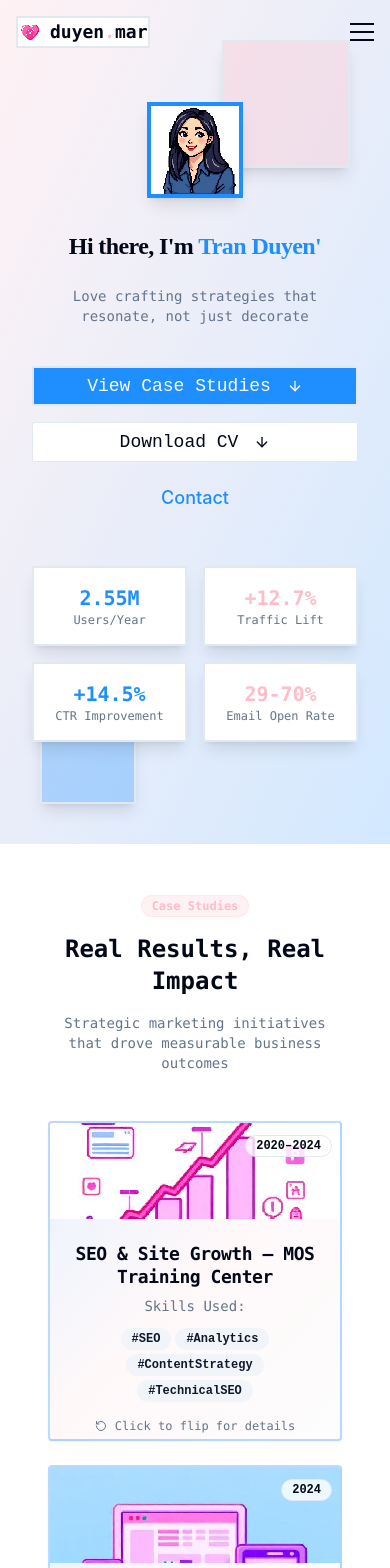
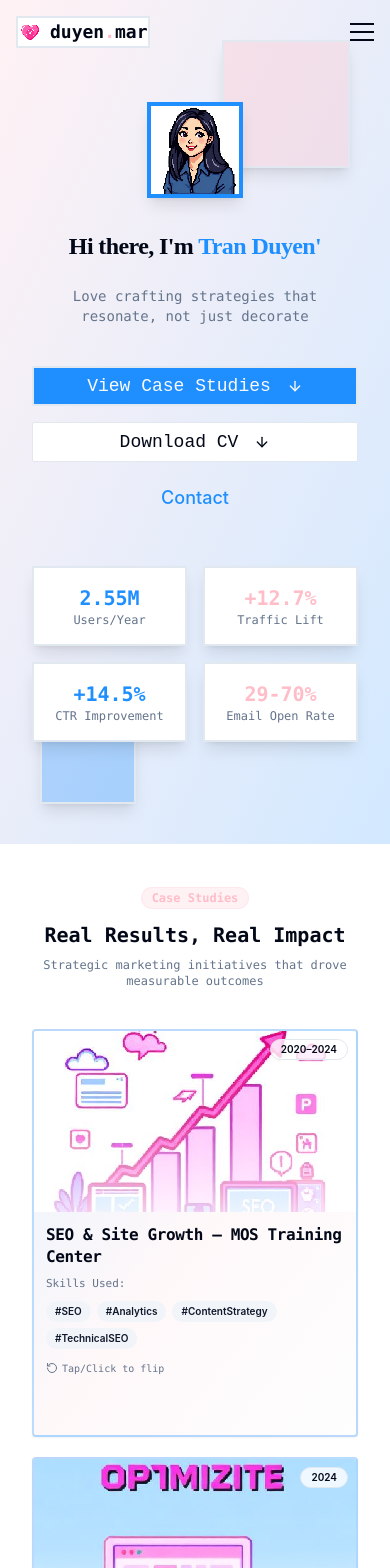
Before and after one commit to noobiedesu/demo-portfolio, a React (Vite) app: page / in a window 390 px wide. Shown: the top 1568 px of the page. Built offline with nearby package versions, Linux system fonts and the light colour scheme.

Commit message:
Refactor CaseStudies for improved visuals
Enable line-clamp and refactor the CaseStudies component to use flip cards with improved mobile and desktop visuals. This includes crisp images, fixed aspect ratios, text clamping, and smooth flipping animations.

```diff
--- a/package.json
+++ b/package.json
@@ -39,6 +39,7 @@
     "@radix-ui/react-toggle": "^1.1.0",
     "@radix-ui/react-toggle-group": "^1.1.0",
     "@radix-ui/react-tooltip": "^1.1.4",
+    "@tailwindcss/line-clamp": "^0.4.4",
     "@tanstack/react-query": "^5.56.2",
     "class-variance-authority": "^0.7.1",
     "clsx": "^2.1.1",
@@ -80,4 +81,4 @@
     "typescript-eslint": "^8.0.1",
     "vite": "^5.4.1"
   }
-  }
+}
--- a/src/components/CaseStudies.tsx
+++ b/src/components/CaseStudies.tsx
@@ -1,154 +1,156 @@
-import React, { useState, useEffect } from 'react';
-import { Badge } from '@/components/ui/badge';
-import { Card, CardContent, CardHeader, CardTitle } from '@/components/ui/card';
-import { CheckCircle, Target, Zap, RotateCcw } from 'lucide-react';
-import { caseStudies } from '@/data/caseStudies';
+import React, { useEffect, useState } from "react";
+import { Badge } from "@/components/ui/badge";
+import { Card, CardContent, CardHeader, CardTitle } from "@/components/ui/card";
+import { CheckCircle, Target, Zap, RotateCcw } from "lucide-react";
+import { caseStudies } from "@/data/caseStudies";
 
 const CaseStudies = () => {
-  const [flippedCards, setFlippedCards] = useState<Set<string>>(new Set());
-
-  const toggleCard = (id: string) => {
-    setFlippedCards(prev => {
-      const newSet = new Set(prev);
-      if (newSet.has(id)) {
-        newSet.delete(id);
-      } else {
-        newSet.add(id);
-      }
-      return newSet;
+  const [flipped, setFlipped] = useState<Set<string>>(new Set());
+  const toggle = (id: string) =>
+    setFlipped(prev => {
+      const s = new Set(prev);
+      s.has(id) ? s.delete(id) : s.add(id);
+      return s;
     });
-  };
 
   useEffect(() => {
-    const observerOptions = {
-      root: null,
-      rootMargin: '0px',
-      threshold: 0.1
-    };
-
-    const observer = new IntersectionObserver((entries) => {
-      entries.forEach(entry => {
-        if (entry.isIntersecting) {
-          entry.target.classList.add('active');
-          entry.target.classList.remove('inactive');
-        }
+    const ob = new IntersectionObserver(
+      (entries) => entries.forEach(e => e.isIntersecting && e.target.classList.add("active")),
+      { threshold: 0.1 }
+    );
+    document.querySelectorAll(".case-study-reveal").forEach((el, i) => {
+      (el as HTMLElement).style.transitionDelay = `${i * 0.12}s`;
+      ob.observe(el);
     });
-    }, observerOptions);
-
-    const revealElements = document.querySelectorAll('.case-study-reveal');
-    revealElements.forEach((element, index) => {
-      element.classList.add('inactive');
-      (element as HTMLElement).style.transitionDelay = `${index * 0.2}s`;
-      observer.observe(element);
-    });
-
-    return () => {
-      revealElements.forEach(element => {
-        observer.unobserve(element);
-      });
-    };
+    return () => ob.disconnect();
   }, []);
 
   return (
-    <section id="case-studies" className="section py-12 md:py-24">
+    <section id="case-studies" className="py-10 md:py-20">
       <div className="container mx-auto px-4 sm:px-6">
-        <div className="text-center mb-12">
-          <Badge className="pixel-button bg-accent/20 text-accent border-accent/20 mb-4 font-mono">Case Studies</Badge>
-          <h2 className="text-2xl md:text-3xl font-bold mb-4 font-mono">Real Results, Real Impact</h2>
-          <p className="text-muted-foreground max-w-2xl mx-auto font-mono text-sm">
-            Strategic marketing initiatives that drove measurable business outcomes
+        <div className="text-center mb-10">
+          <Badge className="pixel-button bg-accent/20 text-accent border-accent/20 mb-3 font-mono">
+            Case Studies
+          </Badge>
+          <h2 className="text-xl md:text-3xl font-bold mb-2 font-mono">Real Results, Real Impact</h2>
+          <p className="text-muted-foreground max-w-2xl mx-auto font-mono text-xs md:text-sm">
+            Strategic marketing initiatives that drove measurable outcomes
           </p>
         </div>
 
-        <div className="grid grid-cols-1 lg:grid-cols-2 xl:grid-cols-3 gap-6">
-          {caseStudies.map((study, index) => (
-            <div key={study.id} className="case-study-reveal reveal">
-              <div className="flip-card h-80 cursor-pointer" onClick={() => toggleCard(study.id)}>
-                <div className={`flip-card-inner ${flippedCards.has(study.id) ? 'flipped' : ''}`}>
-                  {/* Front of card */}
-                  <div className="flip-card-front">
-                    <Card className="h-full pixel-card bg-gradient-to-br from-primary/10 via-accent/10 to-secondary/10 border-2 border-primary/30 overflow-hidden">
-                      <div className="relative h-24 sm:h-28 md:h-32 overflow-hidden">
+        <div className="grid grid-cols-1 md:grid-cols-2 xl:grid-cols-3 gap-5 md:gap-6">
+          {caseStudies.map(study => {
+            const isFlipped = flipped.has(study.id);
+            return (
+              <div key={study.id} className="case-study-reveal">
+                <div
+                  className={`flip-card group relative w-full aspect-[4/5] sm:aspect-[3/4] ${isFlipped ? "flipped" : ""}`}
+                  onClick={() => toggle(study.id)}
+                  role="button"
+                  aria-label={`Toggle ${study.title}`}
+                >
+                  <div className="flip-card-inner absolute inset-0">
+
+                    {/* FRONT */}
+                    <div className="flip-face absolute inset-0">
+                      <Card className="h-full w-full pixel-card bg-gradient-to-br from-primary/10 via-accent/10 to-secondary/10 border-2 border-primary/30 overflow-hidden">
+                        <div className="relative w-full aspect-video overflow-hidden">
                           <img
                             src={study.image}
                             alt={study.title}
                             className="w-full h-full object-cover pixel-image"
                           />
-                        <div className="absolute top-2 right-2">
-                          <Badge variant="outline" className="text-xs pixel-button bg-background/80">{study.period}</Badge>
+                          <div className="absolute inset-0 bg-gradient-to-t from-background/80 via-background/20 to-transparent" />
+                          <Badge variant="outline" className="absolute top-2 right-2 text-[10px] sm:text-xs bg-background/80">
+                            {study.period}
+                          </Badge>
                         </div>
-                      </div>
-                      <CardHeader className="pb-2">
-                        <CardTitle className="text-lg font-mono leading-tight text-center">{study.title}</CardTitle>
+
+                        <CardHeader className="pb-1 pt-3 px-3">
+                          <CardTitle className="font-mono text-base md:text-lg leading-snug line-clamp-2">
+                            {study.title}
+                          </CardTitle>
                         </CardHeader>
-                      <CardContent className="pt-0">
-                        <div className="text-center mb-4">
-                          <p className="text-sm text-muted-foreground font-mono mb-3">Skills Used:</p>
-                          <div className="flex flex-wrap gap-1 justify-center">
-                            {study.skills.map((skill, idx) => (
-                              <Badge key={idx} variant="secondary" className="text-xs pixel-button">
-                                #{skill}
+
+                        <CardContent className="px-3 pt-1">
+                          <p className="text-[11px] md:text-xs text-muted-foreground font-mono mb-2">
+                            Skills Used:
+                          </p>
+                          <div className="flex flex-wrap gap-1.5">
+                            {study.skills.slice(0, 4).map((s: string, i: number) => (
+                              <Badge key={i} variant="secondary" className="text-[10px] md:text-xs px-2 py-0.5">
+                                #{s}
                               </Badge>
                             ))}
+                            {study.skills.length > 4 && (
+                              <Badge variant="outline" className="text-[10px] md:text-xs px-2 py-0.5">
+                                +{study.skills.length - 4}
+                              </Badge>
+                            )}
                           </div>
-                        </div>
-                        <div className="text-center">
-                          <p className="text-xs text-muted-foreground font-mono flex items-center justify-center gap-2">
-                            <RotateCcw className="w-3 h-3" />
-                            Click to flip for details
+
+                          <p className="mt-3 text-[10px] md:text-xs text-muted-foreground font-mono flex items-center gap-1">
+                            <RotateCcw className="w-3 h-3 shrink-0" />
+                            Tap/Click to flip
                           </p>
-                        </div>
                         </CardContent>
                       </Card>
                     </div>
 
-                  {/* Back of card */}
-                  <div className="flip-card-back">
-                    <Card className="h-full pixel-card bg-gradient-to-br from-secondary/20 via-primary/10 to-accent/10 border-2 border-accent/30">
-                      <CardHeader className="pb-2">
+                    {/* BACK */}
+                    <div className="flip-face absolute inset-0 [transform:rotateY(180deg)]">
+                      <Card className="h-full w-full pixel-card bg-gradient-to-br from-secondary/20 via-primary/10 to-accent/10 border-2 border-accent/30">
+                        <CardHeader className="pb-2 px-3 pt-3">
                           <div className="flex items-center justify-between">
-                          <Badge variant="outline" className="text-xs pixel-button">{study.period}</Badge>
+                            <Badge variant="outline" className="text-[10px] sm:text-xs">
+                              {study.period}
+                            </Badge>
                             <RotateCcw className="w-4 h-4 text-muted-foreground" />
                           </div>
-                        <CardTitle className="text-sm font-mono leading-tight">{study.title}</CardTitle>
+                          <CardTitle className="text-[13px] md:text-sm font-mono leading-snug line-clamp-2">
+                            {study.title}
+                          </CardTitle>
                         </CardHeader>
-                      <CardContent className="space-y-3 text-xs">
+
+                        <CardContent className="px-3 pb-3 space-y-3 overflow-y-auto">
                           <div>
                             <div className="flex items-center gap-1 mb-1">
-                            <Target className="w-3 h-3 text-destructive" />
-                            <span className="font-semibold text-foreground">Problem</span>
+                              <Target className="w-3 h-3 text-destructive shrink-0" />
+                              <span className="font-semibold text-foreground text-xs">Problem</span>
                             </div>
-                          <p className="text-muted-foreground text-xs">{study.problem}</p>
+                            <p className="text-muted-foreground text-[11px] leading-5 line-clamp-3">
+                              {study.problem}
+                            </p>
                           </div>
 
                           <div>
                             <div className="flex items-center gap-1 mb-1">
-                            <Zap className="w-3 h-3 text-yellow-500" />
-                            <span className="font-semibold text-foreground">Actions</span>
+                              <Zap className="w-3 h-3 text-yellow-500 shrink-0" />
+                              <span className="font-semibold text-foreground text-xs">Actions</span>
                             </div>
-                          <ul className="space-y-0.5">
-                            {study.actions.slice(0, 2).map((action, idx) => (
-                              <li key={idx} className="text-muted-foreground flex items-start gap-1 text-xs">
-                                <span className="text-accent mt-0.5">•</span>
-                                {action}
+                            <ul className="space-y-1">
+                              {study.actions.slice(0, 2).map((a: string, i: number) => (
+                                <li key={i} className="text-muted-foreground text-[11px] leading-5 flex gap-1">
+                                  <span className="text-accent mt-1">•</span>
+                                  <span className="line-clamp-2">{a}</span>
                                 </li>
                               ))}
                               {study.actions.length > 2 && (
-                              <li className="text-muted-foreground text-xs">+{study.actions.length - 2} more...</li>
+                                <li className="text-muted-foreground text-[11px]">+{study.actions.length - 2} more…</li>
                               )}
                             </ul>
                           </div>
 
                           <div>
                             <div className="flex items-center gap-1 mb-1">
-                            <CheckCircle className="w-3 h-3 text-green-500" />
-                            <span className="font-semibold text-foreground">Results</span>
+                              <CheckCircle className="w-3 h-3 text-green-500 shrink-0" />
+                              <span className="font-semibold text-foreground text-xs">Results</span>
                             </div>
-                          <ul className="space-y-0.5">
-                            {study.results.map((result, idx) => (
-                              <li key={idx} className="text-muted-foreground flex items-start gap-1 text-xs">
-                                <span className="text-primary mt-0.5">✓</span>
-                                {result}
+                            <ul className="space-y-1">
+                              {study.results.slice(0, 3).map((r: string, i: number) => (
+                                <li key={i} className="text-muted-foreground text-[11px] leading-5 flex gap-1">
+                                  <span className="text-primary mt-1">✓</span>
+                                  <span className="line-clamp-2">{r}</span>
                                 </li>
                               ))}
                             </ul>
@@ -156,10 +158,12 @@ const CaseStudies = () => {
                         </CardContent>
                       </Card>
                     </div>
+
                   </div>
                 </div>
               </div>
-          ))}
+            );
+          })}
         </div>
       </div>
     </section>
--- a/src/index.css
+++ b/src/index.css
@@ -289,33 +289,21 @@
   /* Flip Card Styles */
   .flip-card {
     perspective: 1000px;
-    width: 100%;
-    height: 100%;
   }
 
   .flip-card-inner {
     position: relative;
-    width: 100%;
-    height: 100%;
-    text-align: center;
+    transform-style: preserve-3d;
     transition: transform 0.6s;
-    transform-style: preserve-3d;
   }
 
-  .flip-card-inner.flipped {
+  .flipped .flip-card-inner {
     transform: rotateY(180deg);
   }
 
-  .flip-card-front, .flip-card-back {
-    position: absolute;
-    width: 100%;
-    height: 100%;
+  .flip-face {
     backface-visibility: hidden;
-    border-radius: 8px;
-  }
-
-  .flip-card-back {
-    transform: rotateY(180deg);
+    -webkit-backface-visibility: hidden;
   }
 
   /* Ensure cards have consistent height */
--- a/tailwind.config.ts
+++ b/tailwind.config.ts
@@ -110,5 +110,5 @@ export default {
 			}
 		}
 	},
-	plugins: [require("tailwindcss-animate")],
+	plugins: [require("tailwindcss-animate"), require("@tailwindcss/line-clamp")],
 } satisfies Config;
```
Also changed, not shown: 1 other file (tests, documents, lock files or other folders). Lines whose indentation alone changed are shown as unchanged.
